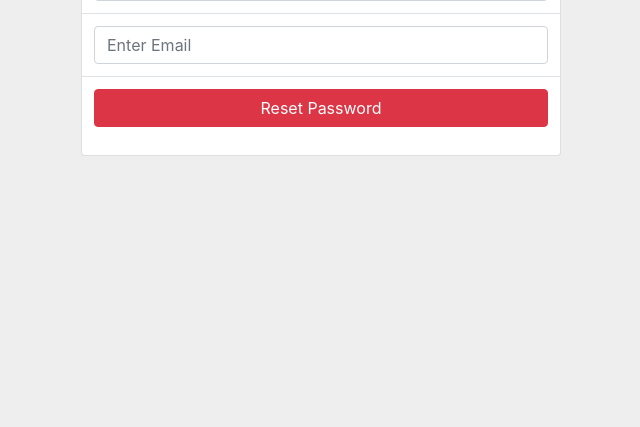
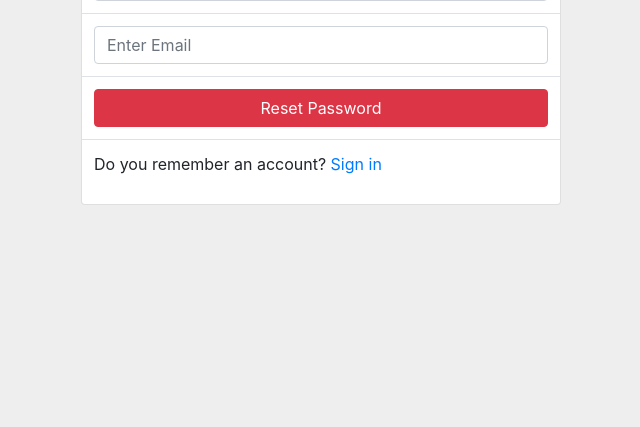
Before and after one commit to raldish/banbros-inv-system, a PHP site: page /forgot_password.php in a window 1280 px wide. Shown: the part 373-800 px from the top of the page, without its empty margins (319-959 px from the left). Run offline with PHP 8.4, Linux system fonts and the light colour scheme; some libraries are stand-ins or nearby versions.

Commit message:
sign in back

```diff
--- a/forgot_password.php
+++ b/forgot_password.php
@@ -98,6 +98,9 @@ if (isset($_POST['forgot_password'])) {
                             <!-- <td></td> -->
                             <td><button type="submit" class="btn btn-danger btn-block" name="forgot_password" >Reset Password</button></td>
                         </tr>
+                        <tr>
+                            <td>Do you remember an account? <a href="index.php">Sign in</a></td>
+                        </tr>
                     </table>
                 </form>
             </div>
```
